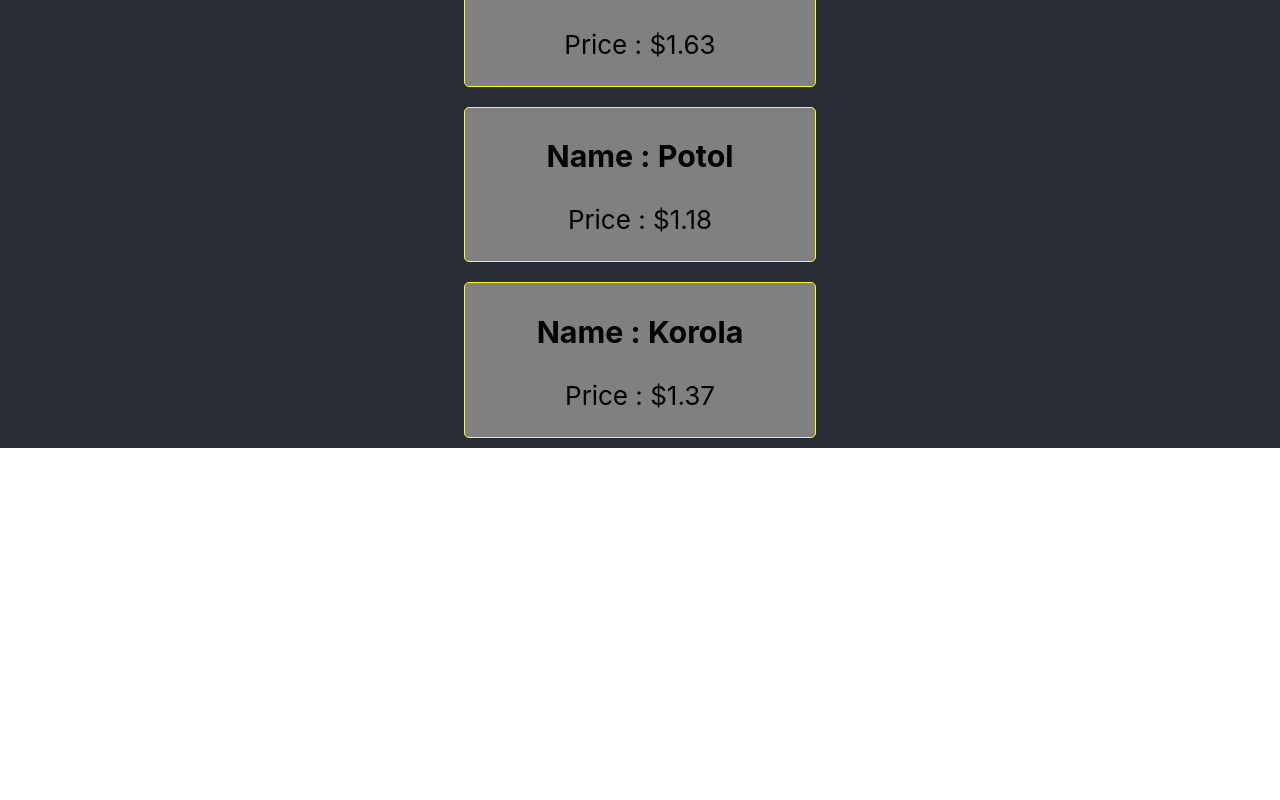
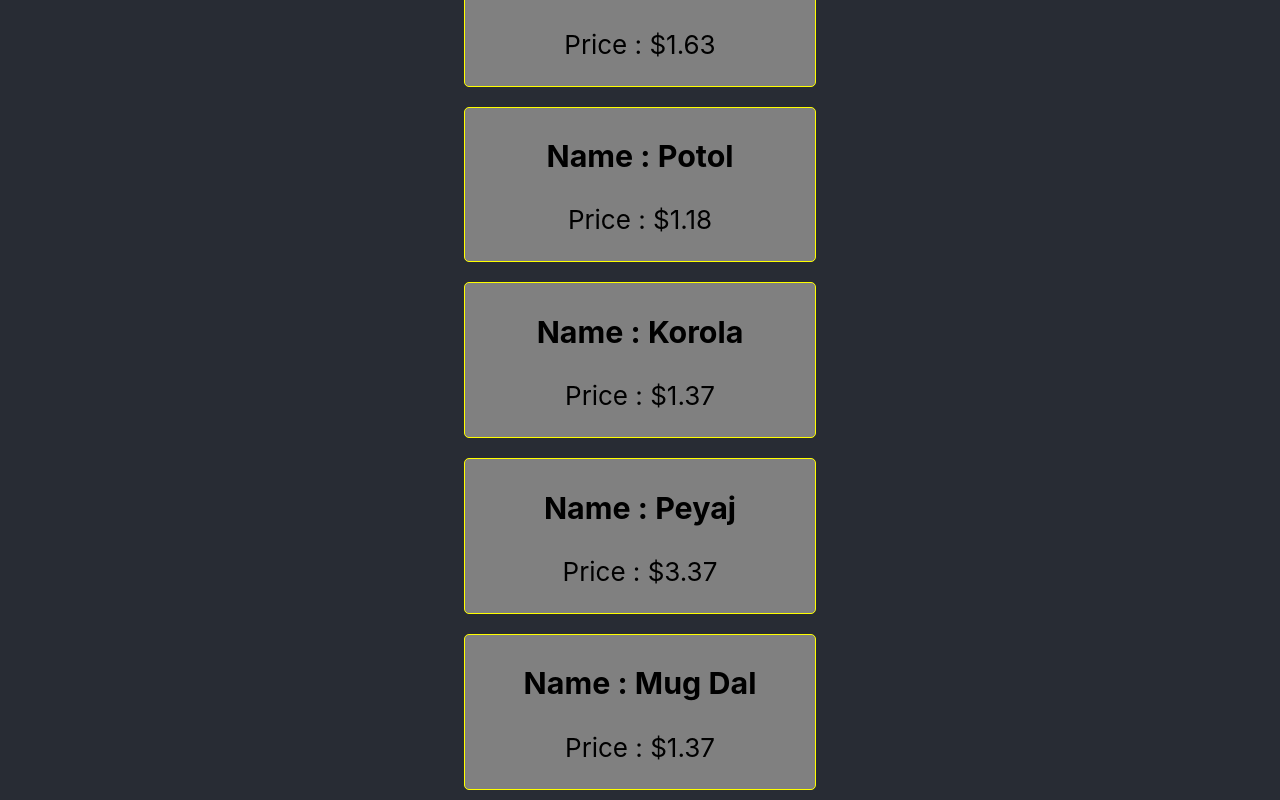
Before and after one commit to arickahamed/react-main-concept, a React (Create React App) app: page / in a window 1280 px wide. Shown: the part 938-1738 px from the top of the page. Before the commit the page ends 1386 px from the top, so only its background shows below. Built offline with nearby package versions, Linux system fonts and the light colour scheme.

Commit message:
more meaningful

```diff
--- a/src/App.js
+++ b/src/App.js
@@ -30,6 +30,8 @@ function App() {
     { name: "Begun", price: "$1.63" },
     { name: "Potol", price: "$1.18" },
     { name: "Korola", price: "$1.37" },
+    { name: "Peyaj", price: "$3.37" },
+    { name: "Mug Dal", price: "$1.37" },
   ];
 
   return (
@@ -49,17 +51,17 @@ function App() {
           ))}
         </ol>
 
+        {add.map((element) => (
+          <Goods product={element}></Goods>
+        ))}
+
         {/* <ul>
           {add.map((product) => (
             <li>{product.name}</li>
           ))}
-        </ul> */}
+        </ul>
 
-        {add.map((element) => (
-          <Product product={element}></Product>
-        ))}
-
-        {/* <Product product={add[1]}></Product>
+        <Product product={add[1]}></Product>
         <Product product={add[0]}></Product>
         <Product product={add[2]}></Product>
         <Product product={add[3]}></Product> */}
@@ -68,7 +70,7 @@ function App() {
   );
 }
 
-function Product(props) {
+function Goods(props) {
   const { name, price } = props.product;
   const productStyle = {
     border: "1px solid yellow",
```
